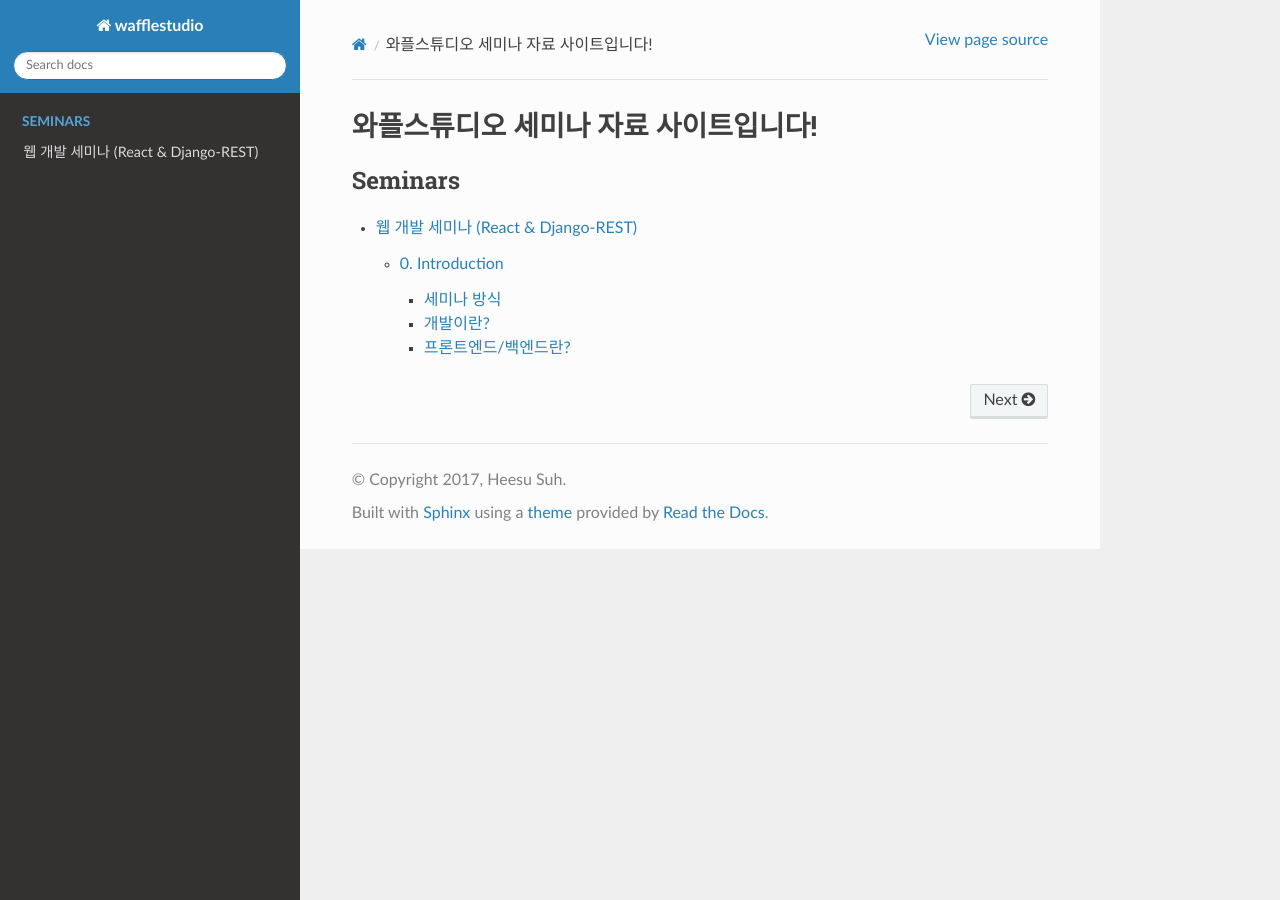
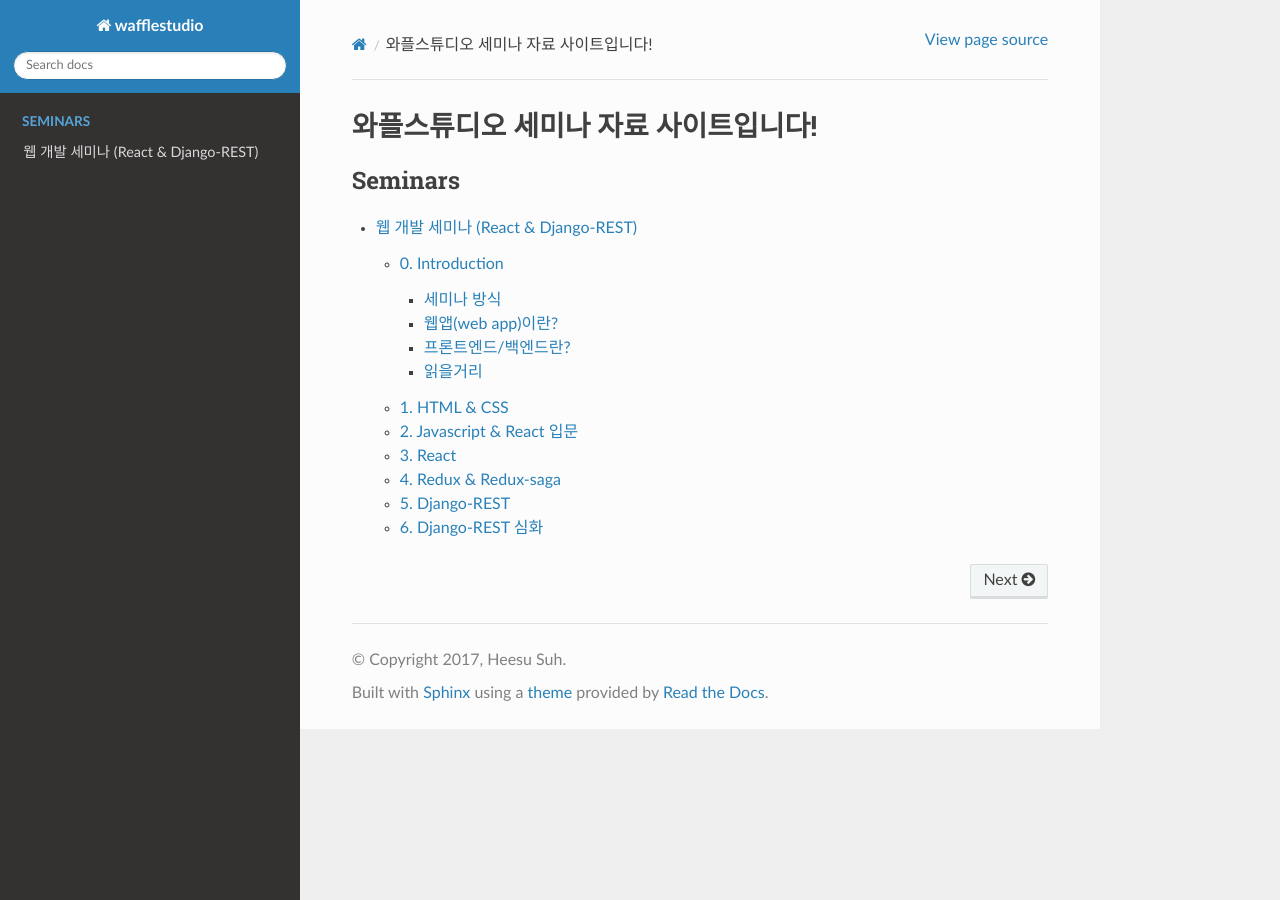
Before and after one commit to wafflestudio/wafflestudio-docs, a Sphinx documentation site: the page built from docs/index.rst, in a window 1280 px wide. Built offline with Sphinx 7.4.7 and the Read the Docs theme 2.0.0, drawn with Linux system fonts in a browser that asks for light colours.

Commit message:
introduction

```diff
--- /dev/null
+++ b/docs/web-seminar-react-django/0-intro.rst
@@ -0,0 +1,43 @@
+0. Introduction
+======================================
+
+본 세미나에서는 웹 개발에 필요한 기본 지식들과 함께 React, Django-REST의 기본 개념 및 사용법을 같이 공부해보고, 실제로 간단한 웹앱을 만들어볼 것입니다. 웹 개발이라는 분야는 정말 방대하기 때문에 세미나에서는 핵심적인 개념들만을 주로 가르치고, 그 외에 필요한 부가적인 내용들은 실제 개발을 통해 스스로 찾아보면서 공부할 수 있도록 하는 것이 목적입니다. 공부하면서 어려운 것이 있으면 멘토분들이 적극적으로 도와주실 것이니 그런 기회를 잘 활용해서 모두가 나중에 있을 프로젝트에 같이 참여할 수 있는 실력을 쌓을 수 있기를 바랍니다.
+
+
+세미나 방식
+-------------
+
+총 6개의 섹션으로 진행될 예정이고, 매 섹션마다 스스로 공부할 수 있도록 간단한 개발 과제가 나갈 것입니다. 그리고 마지막으로 공부했던 내용들을 모두 활용하여 실제로 사용 가능한 수준의 간단한 웹앱을 개발하는 프로젝트 과제가 나갈 것입니다. 이 과제들을 성실히 수행하시면 이후 프로젝트에 참여할 수 있는 자격을 가지게 됩니다.
+
+또한 조마다 주기적으로 스터디 모임을 가져 과제하면서 어려운 것들을 도와줄 수 있도록 할 것입니다.
+
+
+웹앱(web app)이란?
+-----------------------
+
+데스크탑 앱이나 모바일 앱과 같은 기능을 제공하는 웹 서비스를 웹앱이라고 부른다. 보통 단순히 정보를 나열하면 웹사이트라고 부르고 유저와의 인터랙션이 많으면 웹앱이라고 부른다. (ex. 페이스북)
+
+
+프론트엔드/백엔드란?
+------------------------
+
+웹 개발은 크게 프론트엔드(frontend) 개발/백엔드(backend) 개발로 나눌 수 있다. 두 용어의 차이를 간단하게 얘기하면, 프론트엔드는 실제로 유저들이 보는 영역을 다루고, 백엔드는 서비스가 제대로 돌아갈 수 있도록 데이터를 저장, 가공, 제공하는 기능을 다루는 분야라 할 수 있다.
+
+페이스북을 예로 들어보자.
+
+프론트엔드:
+
+- 유저가 실제로 보는 화면
+- 유저가 뉴스피드를 스크롤할 때 서버(백엔드)에서 데이터를 가지고와 유저에게 보여주는 기능
+
+백엔드:
+
+- 프론트엔드에서 데이터(ex. 뉴스피드 데이터)를 요쳥하면 그것을 데이터베이스에서 가져와 전달해주는 기능
+- 유저의 데이터를 바탕으로 유저가 좋아할만한 글들을 골라주는 기능
+- 누군가 댓글을 남겼을 때 유저한테 알림을 전달해주는 기능
+
+
+읽을거리
+---------------
+
+- `개발자 로드맵 <https://github.com/kamranahmedse/developer-roadmap/>`_
--- /dev/null
+++ b/docs/web-seminar-react-django/1-html-css.rst
@@ -0,0 +1,2 @@
+1. HTML & CSS
+======================================
--- /dev/null
+++ b/docs/web-seminar-react-django/2-javascript-react-basic.rst
@@ -0,0 +1,2 @@
+2. Javascript & React 입문
+======================================
--- /dev/null
+++ b/docs/web-seminar-react-django/3-react.rst
@@ -0,0 +1,2 @@
+3. React
+======================================
--- /dev/null
+++ b/docs/web-seminar-react-django/4-redux-redux-saga.rst
@@ -0,0 +1,2 @@
+4. Redux & Redux-saga
+======================================
--- /dev/null
+++ b/docs/web-seminar-react-django/5-drf.rst
@@ -0,0 +1,2 @@
+5. Django-REST
+======================================
--- /dev/null
+++ b/docs/web-seminar-react-django/6-drf-advanced.rst
@@ -0,0 +1,2 @@
+6. Django-REST 심화
+======================================
--- a/docs/web-seminar-react-django/index.rst
+++ b/docs/web-seminar-react-django/index.rst
@@ -4,4 +4,10 @@
 .. toctree::
    :maxdepth: 2
 
-   intro
+   0-intro
+   1-html-css
+   2-javascript-react-basic
+   3-react
+   4-redux-redux-saga
+   5-drf
+   6-drf-advanced
```
Also changed, not shown: docs/web-seminar-react-django/intro.rst (deleted, +0 -11 lines).
